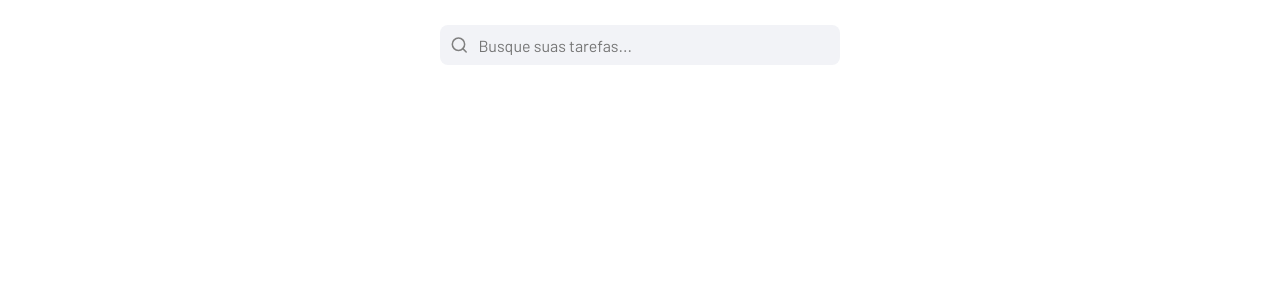
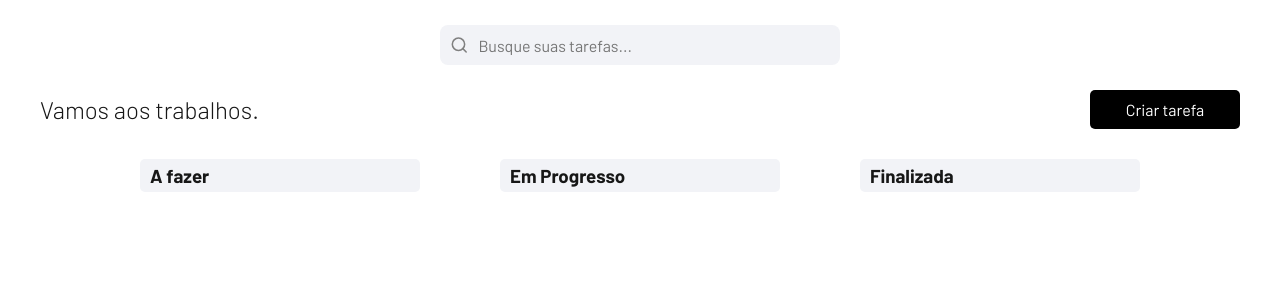
Before and after one commit to joelrodriguesvieira/task-manager, a Next.js app in the folder apps/web/: page / in a window 1280 px wide. Shown: the top 300 px of the page. Built offline with nearby package versions, Linux system fonts and the light colour scheme.

Commit message:
feature(web): initial structure main

```diff
--- a/apps/web/app/globals.css
+++ b/apps/web/app/globals.css
@@ -5,6 +5,7 @@
 
   --color-white: #ffffff;
   --color-gray: #f2f3f7;
+  --color-black: #000000;
 }
 
 html,
--- a/apps/web/app/page.module.css
+++ b/apps/web/app/page.module.css
@@ -1,9 +1,11 @@
-.main_container {
+.container {
   display: flex;
   flex-direction: column;
   align-items: center;
   margin: 0 auto;
   padding: 20px 0;
+  width: 100%;
+  max-width: 1200px;
 }
 
 .form_search {
@@ -25,7 +27,7 @@
   border: none;
   outline: none;
   font-size: 1rem;
-  color: black;
+  color: var(--color-black);
   font-style: bold;
   width: 100%;
 }
@@ -33,3 +35,52 @@
 .icon_search {
   cursor: pointer;
 }
+
+.main_container {
+  width: 100%;
+  margin: 10px 0;
+}
+
+.header_main {
+  display: flex;
+  align-items: center;
+  justify-content: space-between;
+  margin-bottom: 20px;
+}
+
+.title_main {
+  padding: 15px 0;
+  font-size: 1.5rem;
+  font-weight: 300;
+}
+
+.btn_create_task {
+  width: 150px;
+  padding: 10px 5px;
+  font-size: 1rem;
+  background-color: var(--color-black);
+  border-radius: 5px;
+  border: none;
+  color: var(--color-white);
+  cursor: pointer;
+}
+
+.btn_create_task:hover {
+  background-color: var(--color-white);
+  color: var(--color-black);
+}
+
+.column_tasks {
+  display: flex;
+  align-items: center;
+  justify-content: center;
+  gap: 80px;
+}
+
+.todo_column, .progress_column, .done_column {
+  border-radius: 5px;
+  text-align: start;
+  width: 280px;
+  background-color: var(--color-gray);
+  padding: 5px 10px;
+}
--- a/apps/web/app/page.tsx
+++ b/apps/web/app/page.tsx
@@ -22,10 +22,10 @@ export default function Home() {
   }
 
   return (
-    <main className={styles.main_container}>
+    <div className={styles.container}>
       <header>
         <form className={styles.form_search}>
-         <Search size={20} className={styles.icon_search}/>
+          <Search size={20} className={styles.icon_search} />
           <input
             type="text"
             placeholder="Busque suas tarefas..."
@@ -34,6 +34,24 @@ export default function Home() {
           />
         </form>
       </header>
-    </main>
+
+      <main className={styles.main_container}>
+        <div className={styles.header_main}>
+          <h1 className={styles.title_main}>Vamos aos trabalhos.</h1>
+          <button className={styles.btn_create_task}>Criar tarefa</button>
+        </div>
+        <div className={styles.column_tasks}>
+          <div className={styles.todo_column}>
+            <h3>A fazer</h3>
+          </div>
+          <div className={styles.progress_column}>
+            <h3>Em Progresso</h3>
+          </div>
+          <div className={styles.done_column}>
+            <h3>Finalizada</h3>
+          </div>
+        </div>
+      </main>
+    </div>
   );
 }
```
